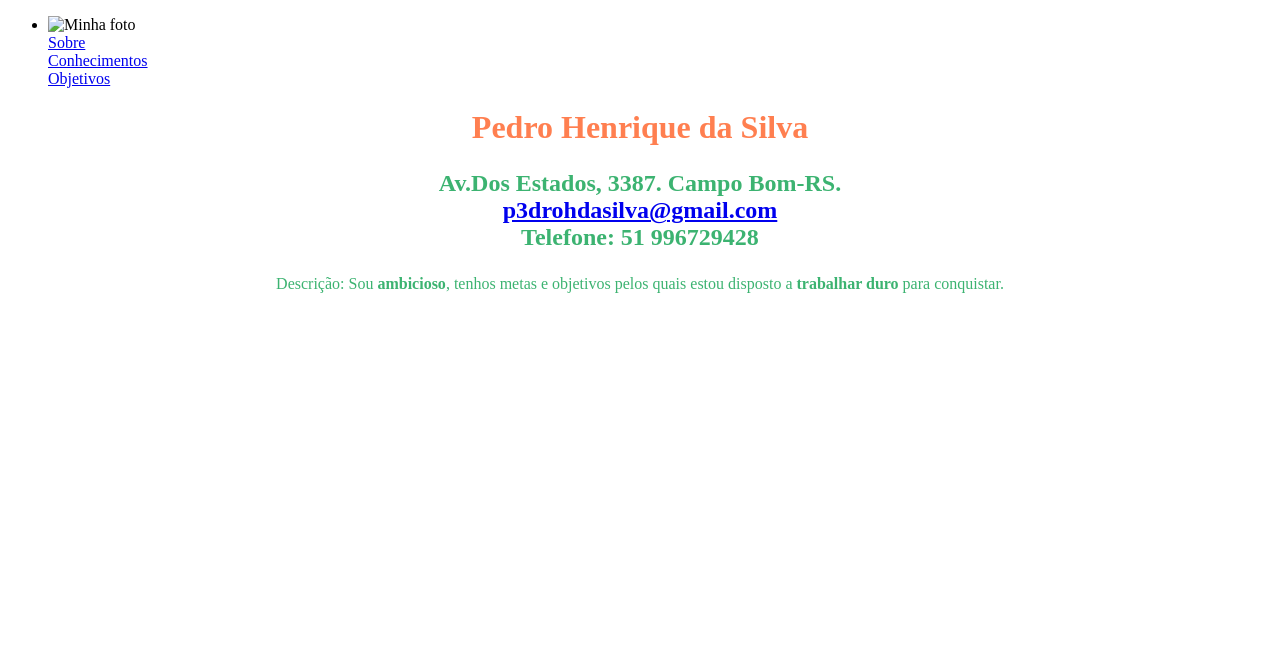
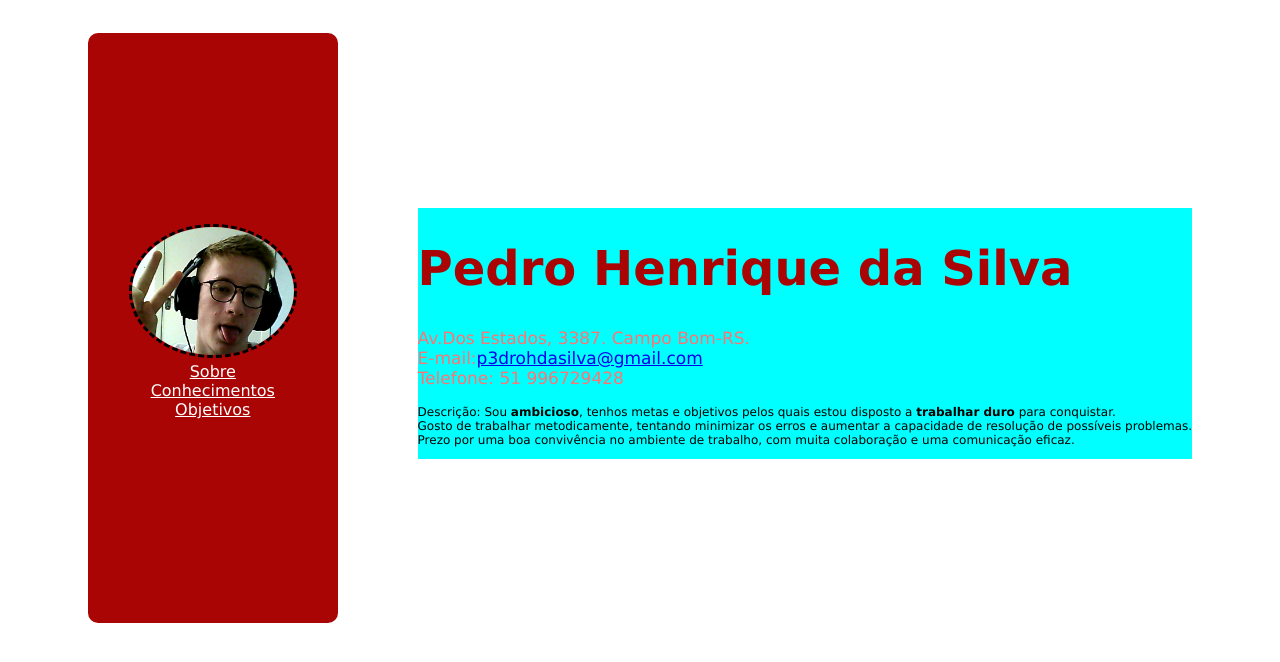
Before and after one commit to Pedro-HSilva/Curriculo-digital, a plain HTML site: page Avaliação Final Módulo 1/index.html in a window 1280 px wide. Drawn offline with Linux system fonts and the light colour scheme.

Commit message:
second commit

```diff
--- /dev/null
+++ b/Avaliação Final Módulo 1/css/style.css
@@ -0,0 +1,52 @@
+body {
+  display: flex;
+  justify-content: space-evenly;
+  align-items: flex-start;
+  font-family: "Lucida Sans", "Lucida Sans Regular", "Lucida Grande",
+    "Lucida Sans Unicode", Geneva, Verdana, sans-serif;
+}
+
+nav {
+  padding: 0px;
+  width: 250px;
+  height: 590px;
+  background-color: rgb(170, 5, 5);
+  text-align: center;
+  justify-content: space-around;
+  border-radius: 10px;
+  margin-top: 25px;
+  margin-bottom: 20px;
+  margin-left: 0px;
+}
+
+.sobrecor,
+.objeticor,
+.conhecicor {
+  color: white;
+}
+
+#imagem {
+  margin-top: 70%;
+  width: 65%;
+  border-radius: 100%;
+  border-style: dashed;
+}
+main {
+  margin-top: 200px;
+  background-color: aqua;
+}
+
+#nome {
+  color: rgb(170, 5, 5);
+  font-size: 300%;
+}
+
+#infos {
+  color: rgb(255, 115, 115);
+  font-size: 17px;
+  margin-top: 0px;
+}
+
+#descriçao {
+  font-size: 12px;
+}
--- a/Avaliação Final Módulo 1/index.html
+++ b/Avaliação Final Módulo 1/index.html
@@ -5,38 +5,34 @@
         <meta http-equiv="X-UA-Compatible" content="IE=edge">
         <meta name="viewport" content="width=device-width, initial-scale=1.0">
         <title>Currículo Digital</title>
+        <link rel="stylesheet" href="./css/style.css">
     </head>
     <body>
 
         <nav>
-            <ul>
-                <li>
-                    <img src="../images teste/Sem título.png" alt="Minha foto"> <br>
-                    <a href="./index.html" alt="página-sobre-mim">Sobre</a> <br>
-                    <a href="./Conhecimento.html" alt="página-conhecimentos">Conhecimentos</a> <br>
-                    <a href="./objetivos.html" alt="página-meus-objetivos">Objetivos</a>
-                </li>
-            </ul>
+            <p class="dados">
+                <img id="imagem" src="./images/Sem título.png" alt="Minha foto"> <br>
+                <a class="sobrecor" href="./index.html">Sobre</a> <br>
+                <a class="conhecicor" href="./Conhecimento.html">Conhecimentos</a> <br>
+                <a class="objeticor" href="./objetivos.html">Objetivos</a>
+            </p>
         </nav>
 
-        <main style="text-align: center;">
+        <main>
 
-            <h1 style="color: coral;">Pedro Henrique da Silva</h1>
-
-            <section>
-                <article style="color: mediumseagreen;">
-                    <h2>
-                        <p>
+            <h1 id="nome">Pedro Henrique da Silva</h1>
+            <article class="escrita">
+                    <p id="infos">
                             Av.Dos Estados, 3387. Campo Bom-RS. <br>
-                            <E-mail><a href="https://mail.google.com/mail/u/0/?tab=rm&ogbl#inbox" target="_blank" rel="noopener noreferrer">p3drohdasilva@gmail.com</a></E-mail> <br>
+                            <E-mail>E-mail:<a href="https://mail.google.com/mail/u/0/?tab=rm&ogbl#inbox" target="_blank" rel="noopener noreferrer">p3drohdasilva@gmail.com</a></E-mail> <br>
                             Telefone: 51 996729428
-                        </p>
-                    </h2>
-                    <p>
+                    </p>
+                    <p id="descriçao">
                         Descrição: Sou <b>ambicioso</b>, tenhos metas e objetivos pelos quais estou disposto a <b>trabalhar duro</b> para conquistar.
+                        <br>
+                        Gosto de trabalhar metodicamente, tentando minimizar os erros e aumentar a capacidade de resolução de possíveis problemas. <br> Prezo por uma boa convivência no ambiente de trabalho, com muita colaboração e uma comunicação eficaz.
                     </p>
-                </article>
-            </section>
+            </article>
 
         </main>
 
```
Also changed, not shown: Avaliação Final Módulo 1/Sobre.html (deleted, +0 -12 lines), Avaliação Final Módulo 1/images/Sem título.png (added).
